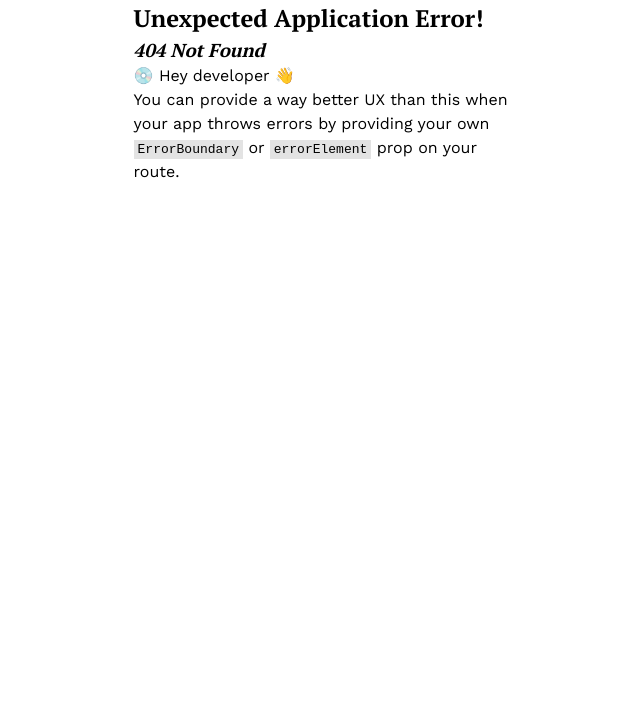
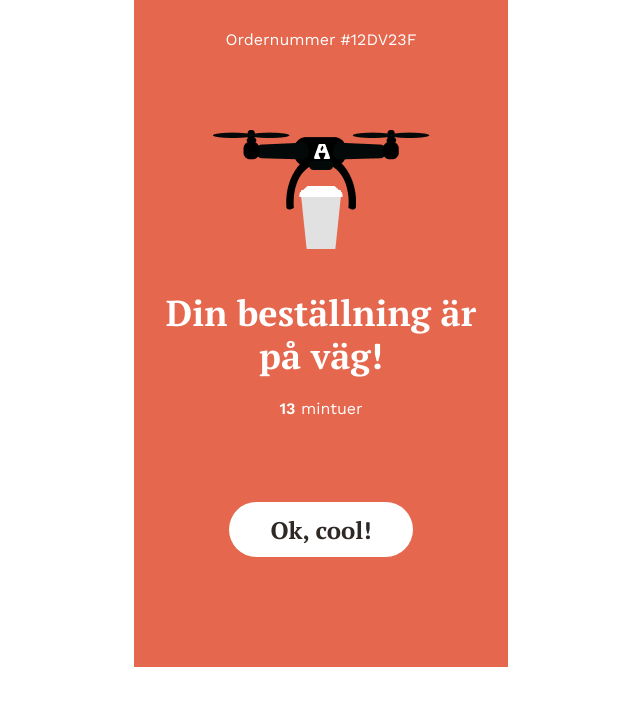
Before and after one commit to meganide/airbean, a React (Vite) app: page /status in a window 1280 px wide. Before the commit this address had no page. Shown: the top 706 px of the page, without its empty margins (319-959 px from the left). Built offline with nearby package versions, Linux system fonts and the light colour scheme.

Commit message:
status - done

```diff
--- a/src/Router.jsx
+++ b/src/Router.jsx
@@ -1,6 +1,7 @@
 import { RouterProvider, createBrowserRouter } from "react-router-dom";
 import About from "./views/About/About";
 import Landing from "./views/Landing/Landing";
+import Status from "./views/Status/Status";
 
 function Router() {
   const router = createBrowserRouter([
@@ -12,6 +13,10 @@ function Router() {
       path: "/about",
       element: <About />,
     },
+    {
+      path: "/status",
+      element: <Status />,
+    },
   ]);
 
   return <RouterProvider router={router} />;
--- a/src/views/Status/Status.jsx
+++ b/src/views/Status/Status.jsx
@@ -1,5 +1,22 @@
+import "./Status.scss";
+
 function Status() {
-  return <div>Status</div>;
+  return (
+    <div className="status">
+      <p className="status__paragraph">Ordernummer #12DV23F</p>
+      <section className="status__drone">
+        <img src="/Public/drone.png" />
+        <img className="status_cup" src="/Public/cup.png" />
+      </section>
+      <section className="status__section">
+        <h1>Din beställning är på väg!</h1>
+        <p>
+          <span>13</span> mintuer
+        </p>
+      </section>
+      <button className="status__button">Ok, cool!</button>
+    </div>
+  );
 }
 
 export default Status;
--- /dev/null
+++ b/src/views/Status/Status.scss
@@ -0,0 +1,64 @@
+@import "../../styles/mixins";
+@import "../../styles//variables";
+@import "../../styles//fonts";
+
+span {
+  font-weight: bold;
+}
+
+h1 {
+  font-family: "PT Serif";
+  font-style: normal;
+  font-weight: 700;
+  font-size: 36px;
+  line-height: 120%;
+}
+
+.status {
+  @include center;
+  flex-direction: column;
+  justify-content: space-between;
+  background-color: $orange;
+  height: 667px;
+  color: #ffffff;
+  padding: 30px;
+}
+
+.status__paragraph {
+  font-family: "Work Sans";
+  font-style: normal;
+  font-weight: 400;
+  font-size: 16px;
+  line-height: 120%;
+}
+
+.status__section {
+  @include center;
+  flex-direction: column;
+  text-align: center;
+}
+
+.status__drone {
+  @include center;
+  flex-direction: column;
+}
+
+.status_cup {
+  position: absolute;
+  margin-top: 6rem;
+}
+
+.status__button {
+  background-color: #ffffff;
+  border-radius: 50px;
+  border: none;
+  width: 184px;
+  height: 55px;
+  color: $brown;
+  font-family: "PT Serif";
+  font-style: normal;
+  font-weight: 700;
+  font-size: 24px;
+  margin-bottom: 80px;
+  cursor: pointer;
+}
```
Also changed, not shown: Public/cup.png (added), Public/drone.png (added).
